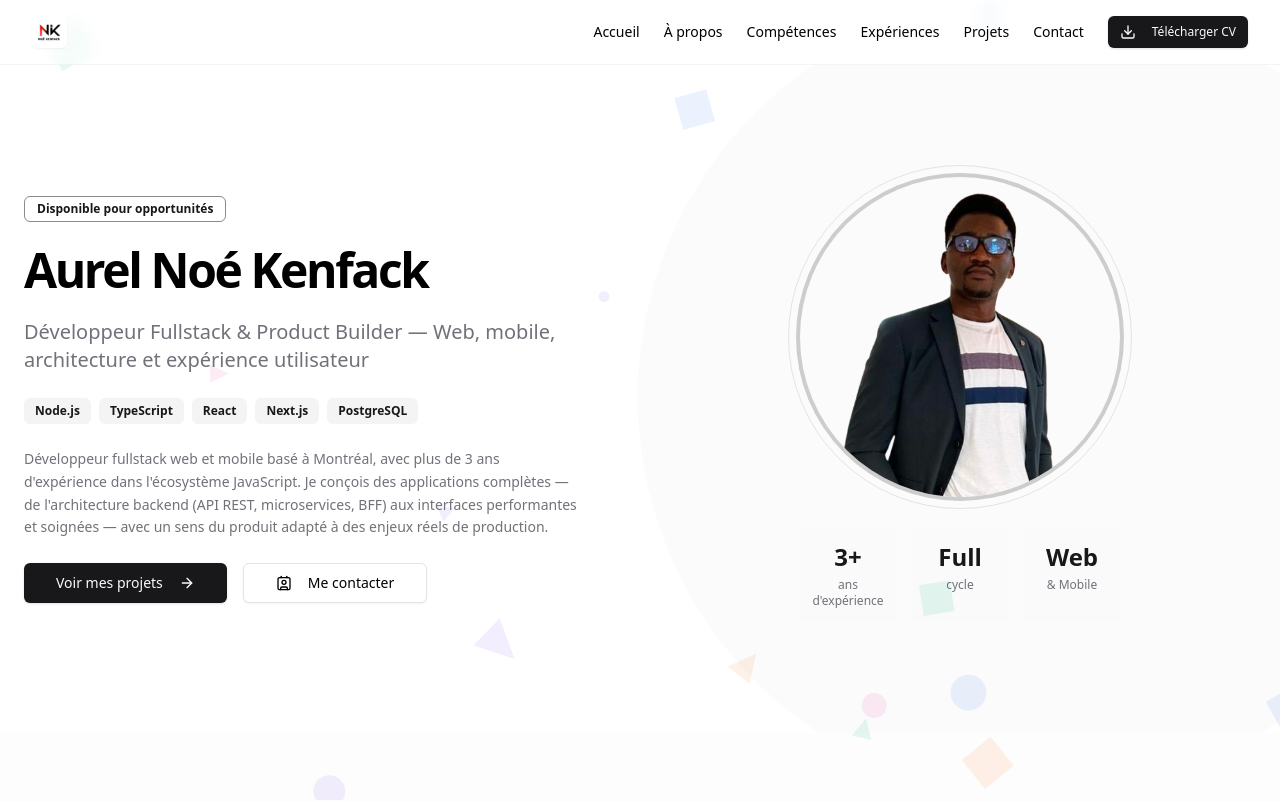
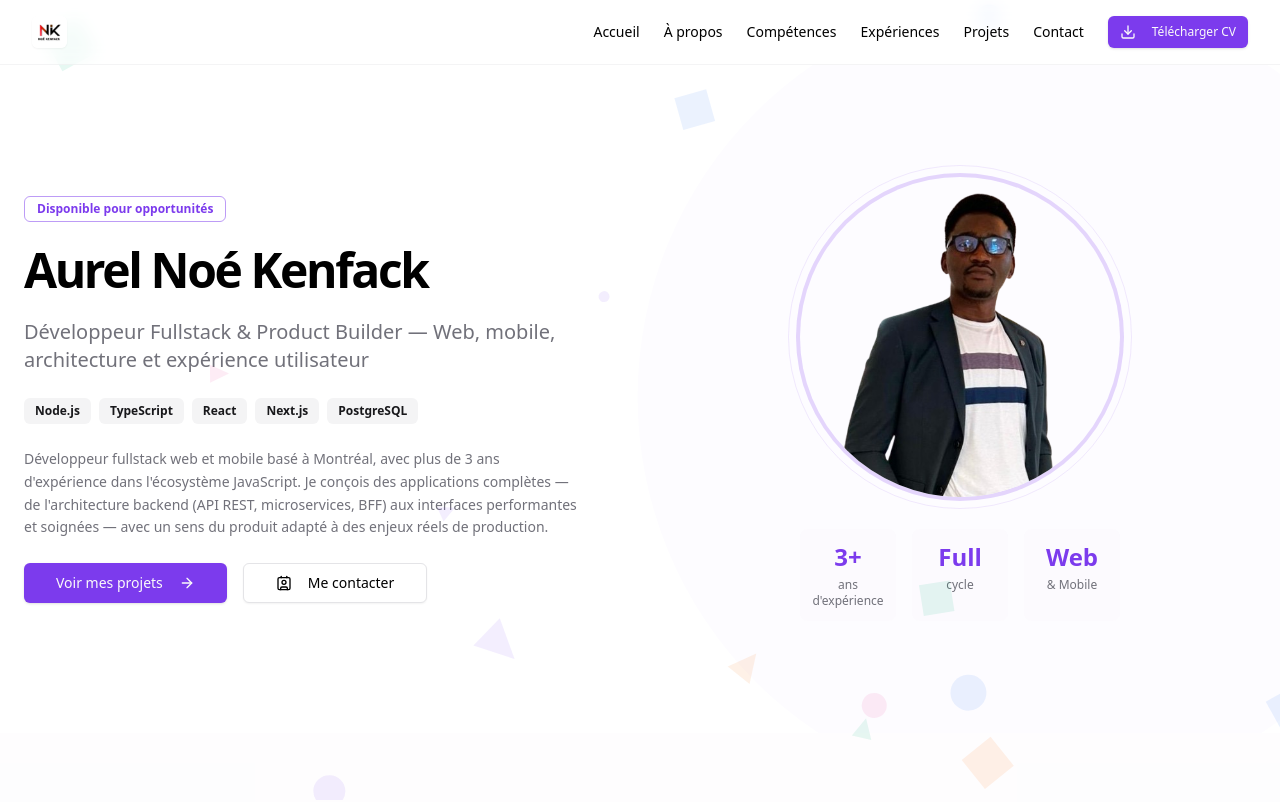
Before and after one commit to NoeKen/myPortolio, a Next.js app: page / in a window 1280 px wide. Shown: the top 802 px of the page. Built offline with nearby package versions, Linux system fonts and the light colour scheme.

Commit message:
feat: add soft violet accent to light mode palette

```diff
--- a/src/styles/globals.css
+++ b/src/styles/globals.css
@@ -29,19 +29,19 @@ body {
     --card-foreground: 240 10% 3.9%;
     --popover: 0 0% 100%;
     --popover-foreground: 240 10% 3.9%;
-    --primary: 240 5.9% 10%;
+    --primary: 262 83% 58%;
     --primary-foreground: 0 0% 98%;
     --secondary: 240 4.8% 95.9%;
     --secondary-foreground: 240 5.9% 10%;
     --muted: 240 4.8% 95.9%;
     --muted-foreground: 240 3.8% 46.1%;
-    --accent: 240 4.8% 95.9%;
+    --accent: 262 30% 97%;
     --accent-foreground: 240 5.9% 10%;
     --destructive: 0 84.2% 60.2%;
     --destructive-foreground: 0 0% 98%;
     --border: 240 5.9% 90%;
     --input: 240 5.9% 90%;
-    --ring: 240 10% 3.9%;
+    --ring: 262 83% 58%;
     --chart-1: 12 76% 61%;
     --chart-2: 173 58% 39%;
     --chart-3: 197 37% 24%;
@@ -50,12 +50,12 @@ body {
     --radius: 0.5rem;
     --sidebar-background: 0 0% 98%;
     --sidebar-foreground: 240 5.3% 26.1%;
-    --sidebar-primary: 240 5.9% 10%;
+    --sidebar-primary: 262 83% 58%;
     --sidebar-primary-foreground: 0 0% 98%;
-    --sidebar-accent: 240 4.8% 95.9%;
+    --sidebar-accent: 262 30% 97%;
     --sidebar-accent-foreground: 240 5.9% 10%;
     --sidebar-border: 220 13% 91%;
-    --sidebar-ring: 217.2 91.2% 59.8%;
+    --sidebar-ring: 262 83% 58%;
   }
   .dark {
     --background: 240 10% 3.9%;
```
